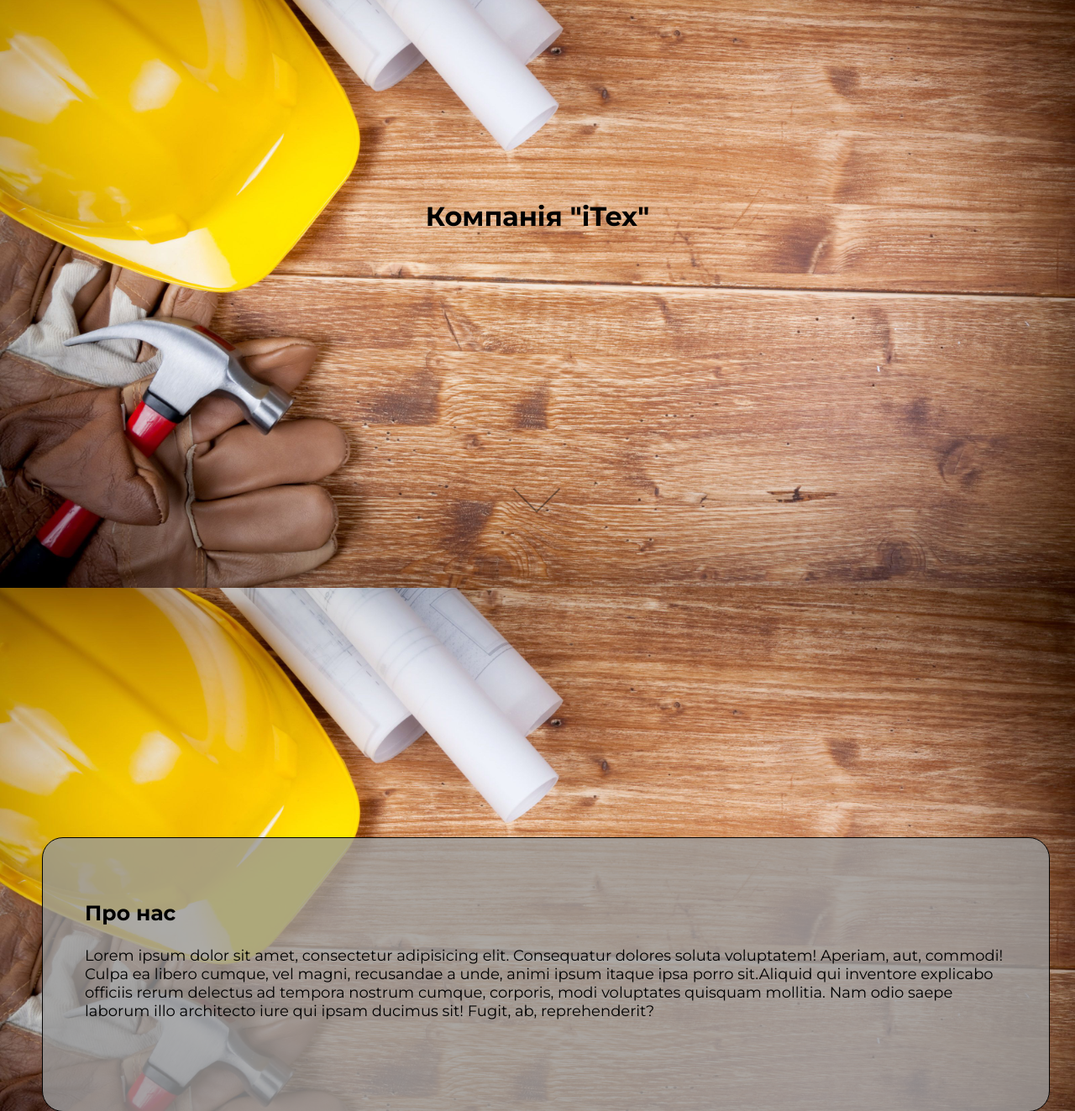
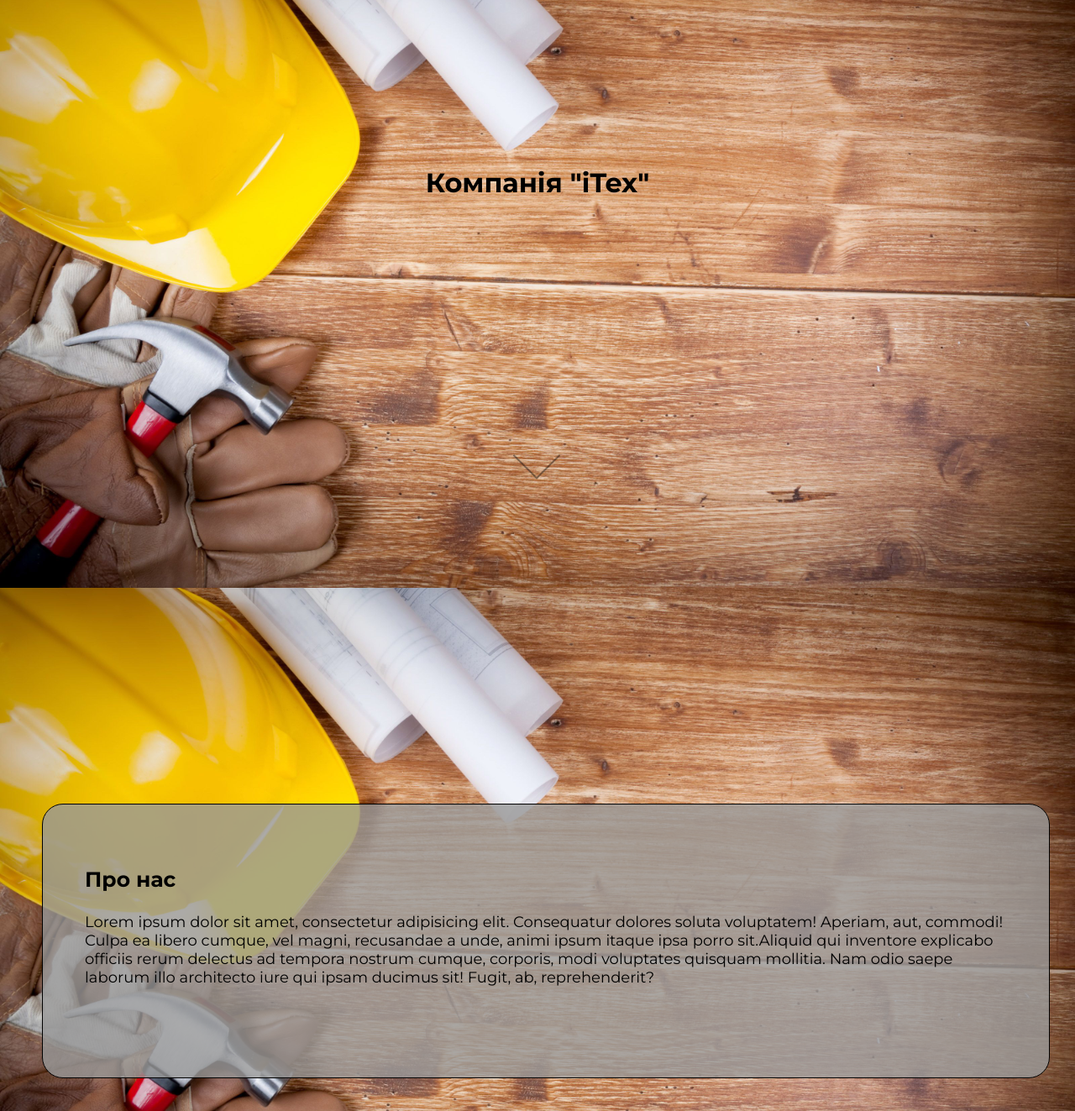
Before and after one commit to andrii-zapukhlyi/itex, a PHP site: page /index.html in a window 1280 px wide. Shown: the part 100-1423 px from the top of the page at 84% size. Run offline with PHP 8.4, Linux system fonts and the light colour scheme; some libraries are stand-ins or nearby versions.

Commit message:
Add files via upload

```diff
--- a/style.css
+++ b/style.css
@@ -308,7 +308,7 @@ header{
 	-webkit-box-align: center;
 	-ms-flex-align: center;
 	align-items: center;
-	margin: 140px 0 0px 0;
+	margin: 100px 0 0px 0;
 	text-align: center;
 }
 .home__content{
```
